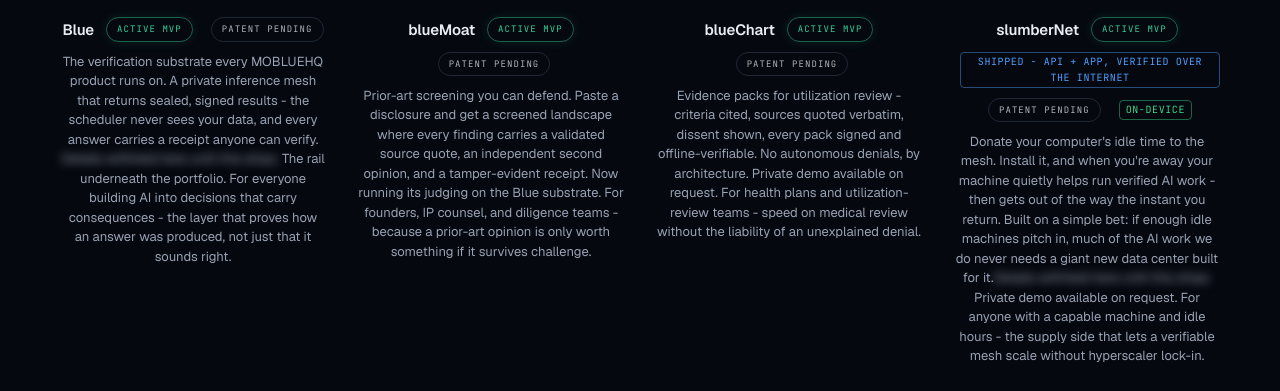
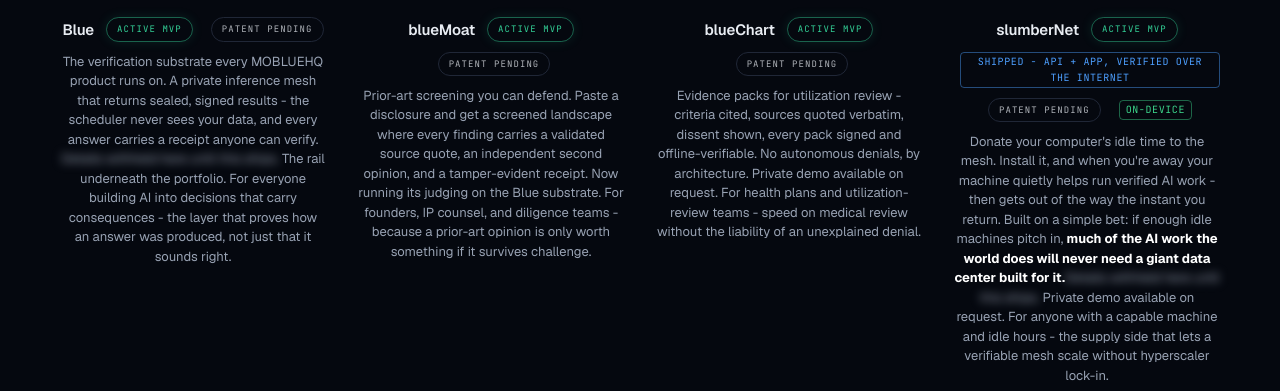
Before and after one commit to mobluehq-llc/mobluehq-site, a website: page portfolio.html in a window 1280 px wide. Shown: the part 602-993 px from the top of the page. Drawn offline with nearby package versions, Linux system fonts and the light colour scheme.

Commit message:
site: bold + brighten slumberNet's data-center line (reworded)

```diff
--- a/data/products.json
+++ b/data/products.json
@@ -43,12 +43,13 @@
       "name": "slumberNet",
       "logo": "/assets/logos/slumbernet.svg",
       "status": "active_mvp",
-      "description": "Donate your computer's idle time to the mesh. Install it, and when you're away your machine quietly helps run verified AI work - then gets out of the way the instant you return. Built on a simple bet: if enough idle machines pitch in, much of the AI work we do never needs a giant new data center built for it.",
+      "description": "Donate your computer's idle time to the mesh. Install it, and when you're away your machine quietly helps run verified AI work - then gets out of the way the instant you return. Built on a simple bet: if enough idle machines pitch in, ",
       "redacted_tail": true,
       "description_after": " Private demo available on request. For anyone with a capable machine and idle hours - the supply side that lets a verifiable mesh scale without hyperscaler lock-in.",
       "patent_pending": true,
       "on_device": true,
-      "stage_label": "Shipped - API + app, verified over the internet"
+      "stage_label": "Shipped - API + app, verified over the internet",
+      "description_bold": "much of the AI work the world does will never need a giant data center built for it."
     },
     {
       "id": "bluecheck",
--- a/portfolio.html
+++ b/portfolio.html
@@ -187,6 +187,12 @@
     desc.setAttribute('aria-hidden', 'true');
   } else if (p.redacted_tail) {
     desc.appendChild(document.createTextNode(p.description || ''));
+    if (p.description_bold) {
+      const strongEl = document.createElement('strong');
+      strongEl.textContent = p.description_bold;
+      strongEl.style.color = '#FFFFFF';
+      desc.appendChild(strongEl);
+    }
     const blurSpan = document.createElement('span');
     blurSpan.textContent = 'Details withheld here until this ships.';
     blurSpan.style.cssText = BLUR_CSS;
```
